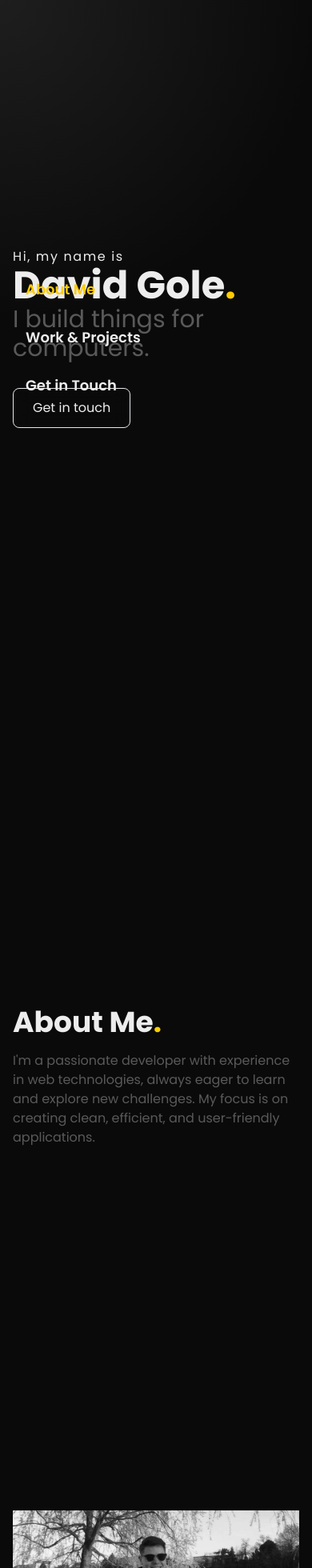
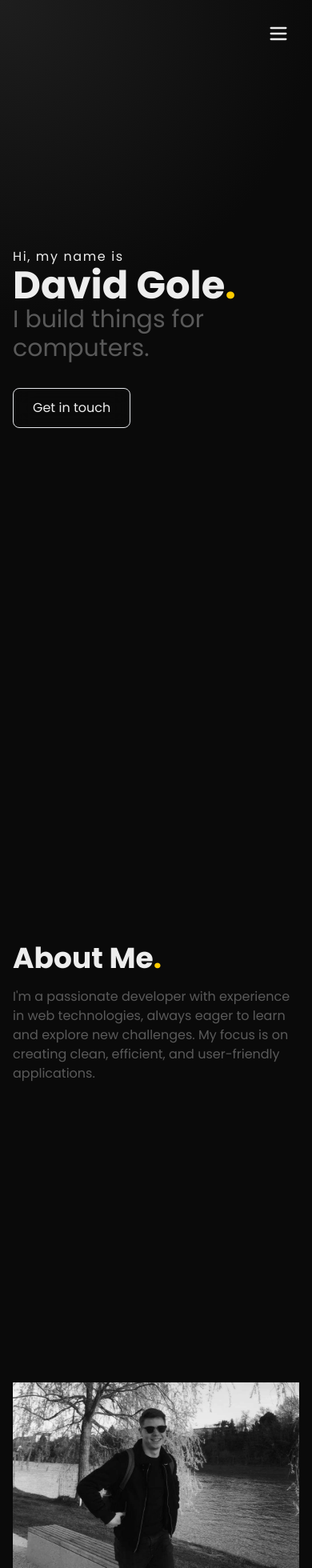
Before and after one commit to davidgole/davidgole, a Next.js app: page / in a window 390 px wide. Shown: the top 1960 px of the page at 80% size. Built offline with nearby package versions, Linux system fonts and the light colour scheme.

Commit message:
navigacijska vrstica koncana

```diff
--- a/package.json
+++ b/package.json
@@ -11,6 +11,7 @@
   "dependencies": {
     "daisyui": "^4.12.23",
     "framer-motion": "^12.4.4",
+    "lucide-react": "^0.475.0",
     "next": "^15.1.7",
     "next-themes": "^0.4.4",
     "react": "^19.0.0",
--- a/src/app/page.js
+++ b/src/app/page.js
@@ -11,7 +11,7 @@ export default function Home() {
         <AnimatedBackground>
             <div>
                 <main className="container px-4 sm:px-10 md:px-20 lg:px-40">
-                    <div className="min-h-screen grid content-center">
+                    <div id={"hero"} className="min-h-screen grid content-center">
                         <FadeInWhenVisible>
                             <div>
                                 <span className="tracking-widest">Hi, my name is </span>
@@ -28,7 +28,7 @@ export default function Home() {
                         <SideNav />
                         {/* About Me */}
                         <FadeInWhenVisible>
-                            <div id="about" className="mt-20 min-h-screen content-center">
+                            <div id="about" className="min-h-screen content-center">
                                 <h2 className="text-4xl sm:text-5xl font-bold">About Me<span
                                     className={"text-[var(--primary)]"}>.</span></h2>
                                 <p className="mt-4 text-base sm:text-lg opacity-35">
@@ -40,9 +40,12 @@ export default function Home() {
                         </FadeInWhenVisible>
 
                         <FadeInWhenVisible>
-                            <div className="relative w-full sm:w-64 h-64 mt-20 mx-auto content-center">
-                                <Image src="/me.jpg" alt="My profile" layout="fill" objectFit="cover"/>
+                            <div className={"lg:min-h-screen content-center"}>
+                                <div className="relative w-full sm:w-64 h-64 mx-auto content-center">
+                                    <Image src="/me.jpg" alt="My profile" layout="fill" objectFit="cover"/>
+                                </div>
                             </div>
+
                         </FadeInWhenVisible>
 
                         {/* Work Experience */}
--- a/src/components/SideNavigation.js
+++ b/src/components/SideNavigation.js
@@ -1,17 +1,19 @@
 "use client";
 
 import { useState, useEffect } from "react";
-import { motion } from "framer-motion";
+import { motion, AnimatePresence } from "framer-motion";
+import { Menu, X } from "lucide-react"; // Ikone za meni
 
 const sections = [
     { id: "about", label: "About Me" },
-    // { id: "work", label: "Where I've Worked" },
     { id: "projects", label: "Work & Projects" },
     { id: "contact", label: "Get in Touch" },
 ];
 
 export default function SideNav() {
     const [activeSection, setActiveSection] = useState("");
+    const [hideNav, setHideNav] = useState(false);
+    const [isMobileMenuOpen, setIsMobileMenuOpen] = useState(false);
 
     useEffect(() => {
         const observer = new IntersectionObserver(
@@ -22,7 +24,7 @@ export default function SideNav() {
                     }
                 });
             },
-            { rootMargin: "-40% 0px -40% 0px", threshold: 0.2 } // Boljše zaznavanje vidnosti
+            { rootMargin: "-40% 0px -40% 0px", threshold: 0.2 }
         );
 
         sections.forEach(({ id }) => {
@@ -38,15 +40,39 @@ export default function SideNav() {
         };
     }, []);
 
+    useEffect(() => {
+        const heroSection = document.querySelector("#hero");
+        if (!heroSection) return;
+
+        const heroObserver = new IntersectionObserver(
+            ([entry]) => {
+                setHideNav(entry.isIntersecting);
+            },
+            { threshold: 0.5 }
+        );
+
+        heroObserver.observe(heroSection);
+        return () => heroObserver.disconnect();
+    }, []);
+
     return (
-        <nav className="fixed left-4 top-1/2 -translate-y-1/2 z-50">
+        <>
+            {/* DESKTOP NAVIGATION */}
+            <motion.nav
+                initial={{ opacity: 1 }}
+                animate={{ opacity: hideNav ? 0 : 1 }}
+                transition={{ duration: 0.5 }}
+                className={`hidden lg:block fixed left-4 top-1/2 -translate-y-1/2 z-50 transition-opacity ${
+                    hideNav ? "pointer-events-none" : ""
+                }`}
+            >
                 <ul className="space-y-4">
                     {sections.map(({ id, label }) => (
                         <li key={id}>
                             <a href={`#${id}`} className="relative">
                                 <motion.span
                                     className={`block px-4 py-2 text-lg font-semibold transition-colors ${
-                                    activeSection === id ? "text-primary" : "text-foreground"
+                                        activeSection === id ? "text-[var(--primary)]" : "text-[var(--foreground)]"
                                     }`}
                                 >
                                     {label}
@@ -55,6 +81,46 @@ export default function SideNav() {
                         </li>
                     ))}
                 </ul>
-        </nav>
+            </motion.nav>
+
+            {/* MOBILE NAVIGATION */}
+            <div className="lg:hidden fixed top-4 right-4 z-50">
+                <button
+                    onClick={() => setIsMobileMenuOpen(!isMobileMenuOpen)}
+                    className="p-3 rounded-md"
+                >
+                    {isMobileMenuOpen ? <X size={28} /> : <Menu size={28} />}
+                </button>
+            </div>
+
+            <AnimatePresence>
+                {isMobileMenuOpen && (
+                    <motion.div
+                        initial={{ x: "100%", opacity: 0 }} // Začetek: izven ekrana + nevidno
+                        animate={{ x: 0, opacity: 1 }} // Animira videnje in premik
+                        exit={{ x: "100%", opacity: 0 }} // Skrije meni z fade-out efektom
+                        transition={{ duration: 0.6, ease: "easeInOut" }} // Počasnejša animacija
+                        className="lg:hidden fixed top-0 right-0 h-full w-64 bg-[var(--background)] shadow-lg z-40"
+                    >
+                        <ul className="p-6 space-y-4">
+                            {sections.map(({ id, label }) => (
+                                <li key={id}>
+                                    <a
+                                        href={`#${id}`}
+                                        className={`block px-4 py-2 text-lg font-semibold transition-colors ${
+                                            activeSection === id ? "text-[var(--primary)]" : "text-[var(--foreground)]"
+                                        }`}
+                                        onClick={() => setIsMobileMenuOpen(false)} // Zapre meni ob kliku
+                                    >
+                                        {label}
+                                    </a>
+                                </li>
+                            ))}
+                        </ul>
+                    </motion.div>
+                )}
+            </AnimatePresence>
+
+        </>
     );
 }
```
Also changed, not shown: 1 other file (tests, documents, lock files or other folders). Lines whose indentation alone changed are shown as unchanged.
